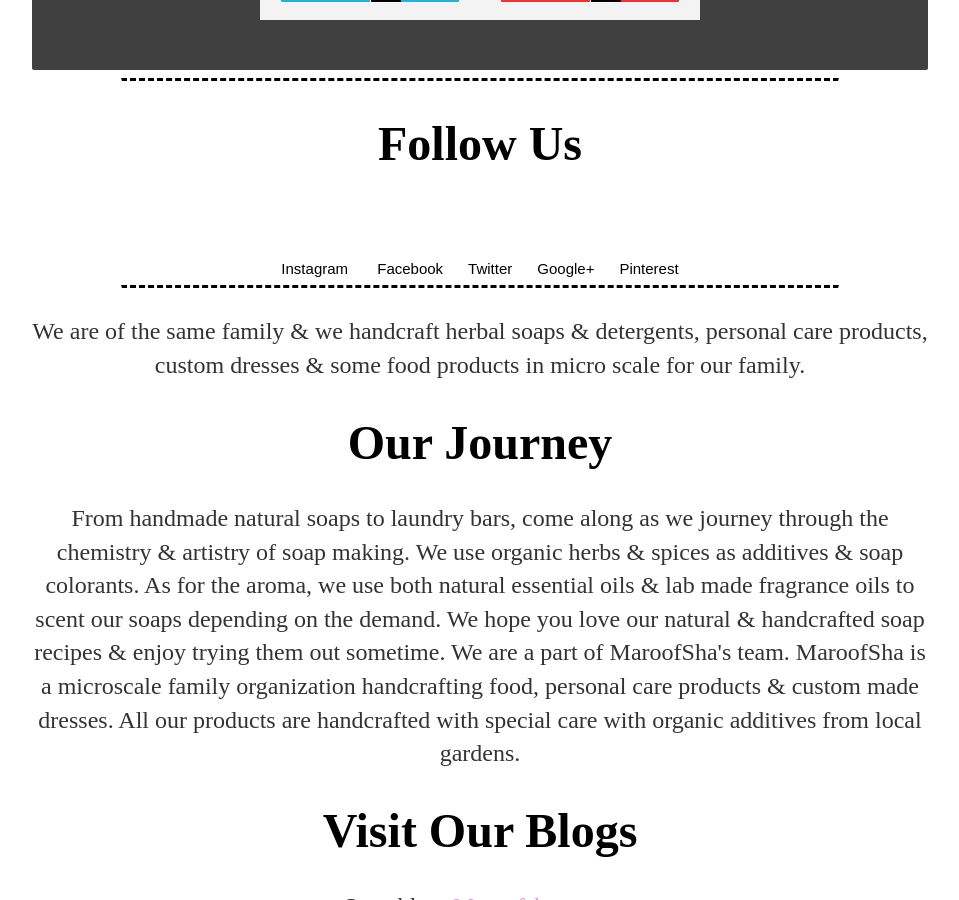
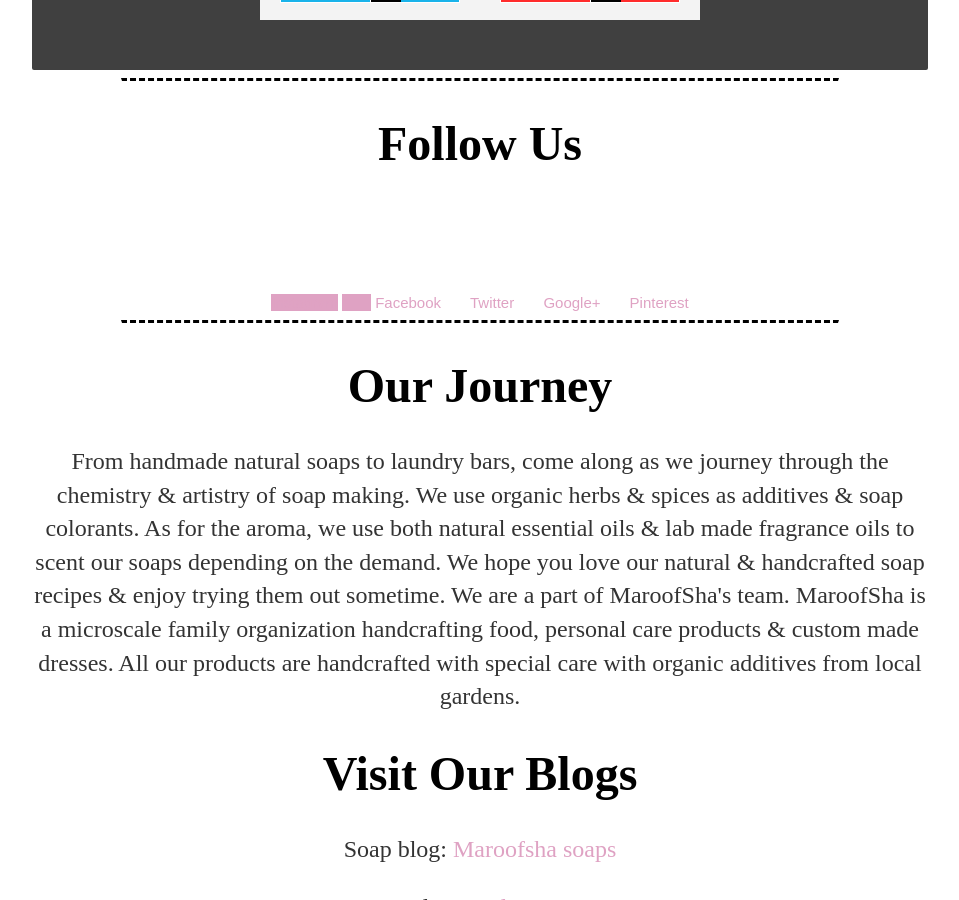
Before and after one commit to maroofsha/maroofsha.github.io, a Jekyll site: the page built from contact.html, in a window 1280 px wide and 900 px high, scrolled down 837 px. Shown: the whole window, without its empty margins (160-1119 px from the left). Built offline with Jekyll 4.4.1, drawn with Linux system fonts in a browser that asks for light colours.

Commit message:
Create contact.html

```diff
--- a/contact.html
+++ b/contact.html
@@ -325,26 +325,55 @@
 
 
  <h1>Follow Us</h1>
+    <div style="text-align: center;">
+<br /></div>
+<div style="text-align: center;">
+<br /></div>
+<div style="text-align: center;">
+<br /></div>
+<div style="text-align: center;">
+<br /></div>
+<div style="text-align: center;">
+<br /></div>
+<div style="text-align: center;">
+<a href="http://www.instagram/maroofsha" style="background-color:#dfa2c3 ;
+                                                font-family: oldenburg,
+                                                sans-serif;
+                                                font-size: 15px;"
+   target="_blank">Instagram</a>
 
-    <div class="MsoNormal" style="background-color: white; border: 0px; font-family: Oldenburg, sans-serif; font-size: 15px; font-stretch: inherit; font-variant-numeric: inherit; line-height: inherit; margin: 0px; padding: 0px; text-align: center; vertical-align: baseline;">
-<br /></div>
-<div class="MsoNormal" style="background-color: white; border: 0px; font-family: Oldenburg, sans-serif; font-size: 15px; font-stretch: inherit; font-variant-numeric: inherit; line-height: inherit; margin: 0px; padding: 0px; text-align: center; vertical-align: baseline;">
-<span style="border: 0px; font-family: &quot;josefin slab&quot;; font-size: 16pt; font-stretch: inherit; font-style: inherit; font-variant: inherit; font-weight: inherit; line-height: 22.8267px; margin: 0px; padding: 0px; vertical-align: baseline;">&nbsp;</span><span style="border: 0px; font-family: &quot;josefin slab&quot;; font-size: 16pt; font-stretch: inherit; font-style: inherit; font-variant: inherit; font-weight: inherit; line-height: 22.8267px; margin: 0px; padding: 0px; vertical-align: baseline;"><span style="border: 0px; font-family: inherit; font-size: inherit; font-stretch: inherit; font-style: inherit; font-variant: inherit; font-weight: inherit; line-height: inherit; margin: 0px; padding: 0px; vertical-align: baseline;">&nbsp;</span><span style="border: 0px; font-family: inherit; font-size: inherit; font-stretch: inherit; font-style: inherit; font-variant: inherit; font-weight: inherit; line-height: inherit; margin: 0px; padding: 0px; vertical-align: baseline;">&nbsp;&nbsp;&nbsp;</span></span><br />
-<br /></div>
-<div class="MsoNormal" style="background-color: white; border: 0px; font-family: Oldenburg, sans-serif; font-size: 15px; font-stretch: inherit; font-variant-numeric: inherit; line-height: inherit; margin: 0px; padding: 0px; text-align: center; vertical-align: baseline;">
-Instagram &nbsp; &nbsp; &nbsp; Facebook &nbsp; &nbsp; &nbsp;Twitter &nbsp; &nbsp; &nbsp;Google+ &nbsp; &nbsp; &nbsp;Pinterest</div>
+
+    <span style="background-color: #dfa2c3;
+    font-family: oldenburg,
+    sans-serif;
+    font-size: 15px;">&nbsp;&nbsp; &nbsp; &nbsp;&nbsp;</span>
+
+
+
+
+    <a href="http://www.facebook.com/maroofsha.5" style="background-color: white;
+                                                         font-family: oldenburg, sans-serif;
+                                                         font-size: 15px;" target="_blank">Facebook</a><span style="background-color: white;
+        font-family: oldenburg,
+        sans-serif; font-size: 15px;">&nbsp;&nbsp; &nbsp; &nbsp;</span>
+
+    <a href="http://www.twitter.com/maroofsha2012" style="background-color: white;
+                                                          font-family: oldenburg, sans-serif;
+                                                          font-size: 15px;" target="_blank">Twitter</a><span style="background-color: white;
+        font-family: oldenburg, sans-serif;
+        font-size: 15px;">&nbsp;&nbsp; &nbsp; &nbsp;
+
+
+    <a href="https://plus.google.com/113866337591965664296" target="_blank">Google+</a> &nbsp; &nbsp; &nbsp;</span>
+
+    <a href="http://www.pinterest.com/maroofsha2012" style="background-color: white;
+    font-family: oldenburg, sans-serif; font-size: 15px;" target="_blank">Pinterest</a></div>
+
 
     <hr color="#fff" size="4" style="border-top: 3px dashed #000;" width="80%">
 
 
 
-
-
-
-
-
-<p>
-  We are of the same family &amp; we handcraft herbal soaps &amp; detergents, personal care products, custom dresses &amp; some food products in micro scale for our family.</p>
 
 
 <h1>Our Journey</h1>
```
